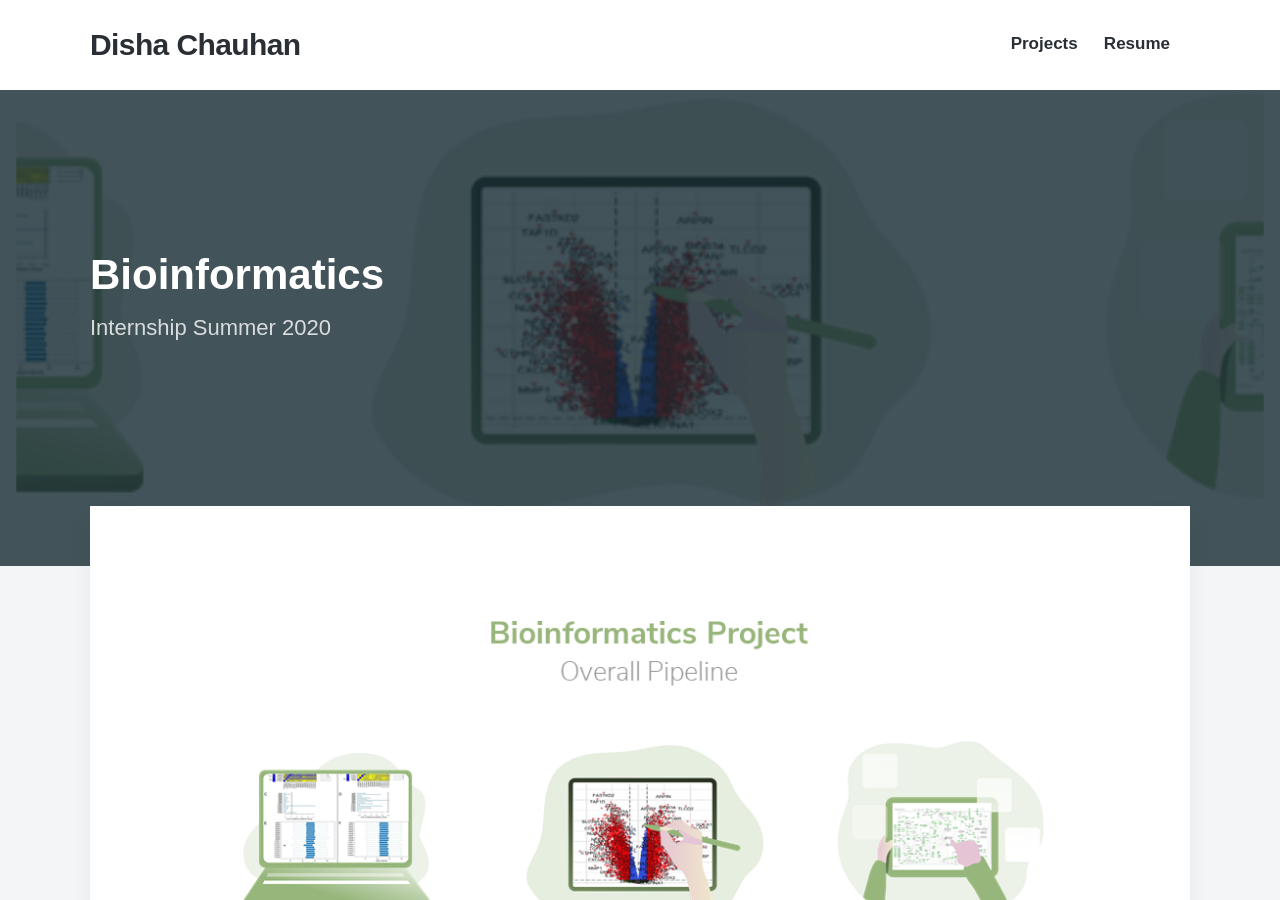
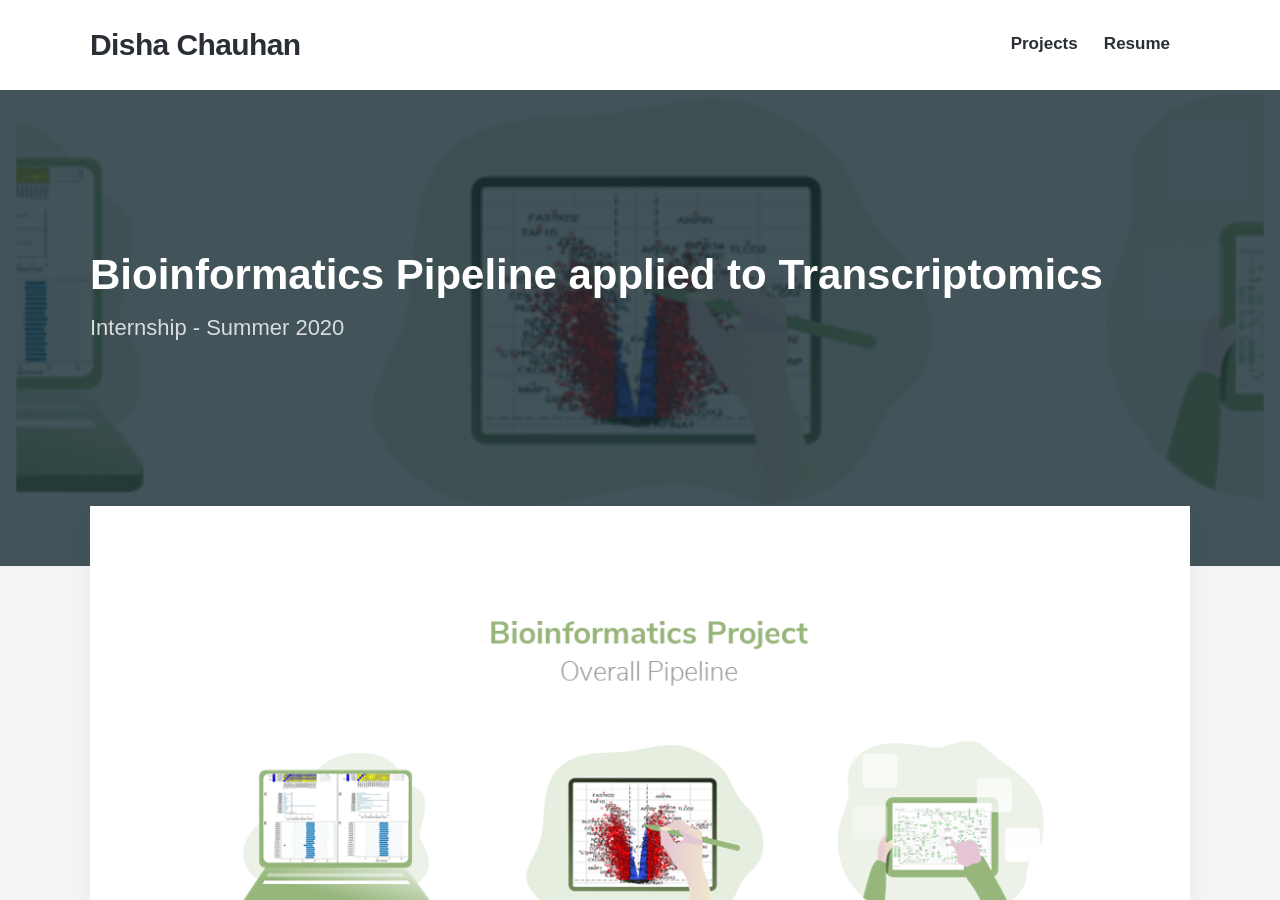
Before and after one commit to disha-22/disha-22.github.io, a Jekyll site: the page built from _projects/zbioinformatics.md, in a window 1280 px wide and 900 px high. Built offline with Jekyll 4.4.1, drawn with Linux system fonts in a browser that asks for light colours; nearby versions of some CDN libraries; some web fonts are replaced; some of the changed lines change nothing that is shown.

Commit message:
Update zbioinformatics.md

```diff
--- a/_projects/zbioinformatics.md
+++ b/_projects/zbioinformatics.md
@@ -1,8 +1,8 @@
 ---
-title: 'Bioinformatics'
-subtitle: 'Internship Summer 2020'
+title: 'Bioinformatics Pipeline applied to Transcriptomics'
+subtitle: 'Internship - Summer 2020'
 date: 2018-06-30 00:00:00
-description: Bioinformatics Pipeline applied to Transcriptomics - From Quality Control to Functional Analysis
+description: Transcriptomics Data Analysis using Bioconductor R Packages - From Quality Control to Functional Analysis
 featured_image: '/images/demo/bio2.png'
 ---
 
```
